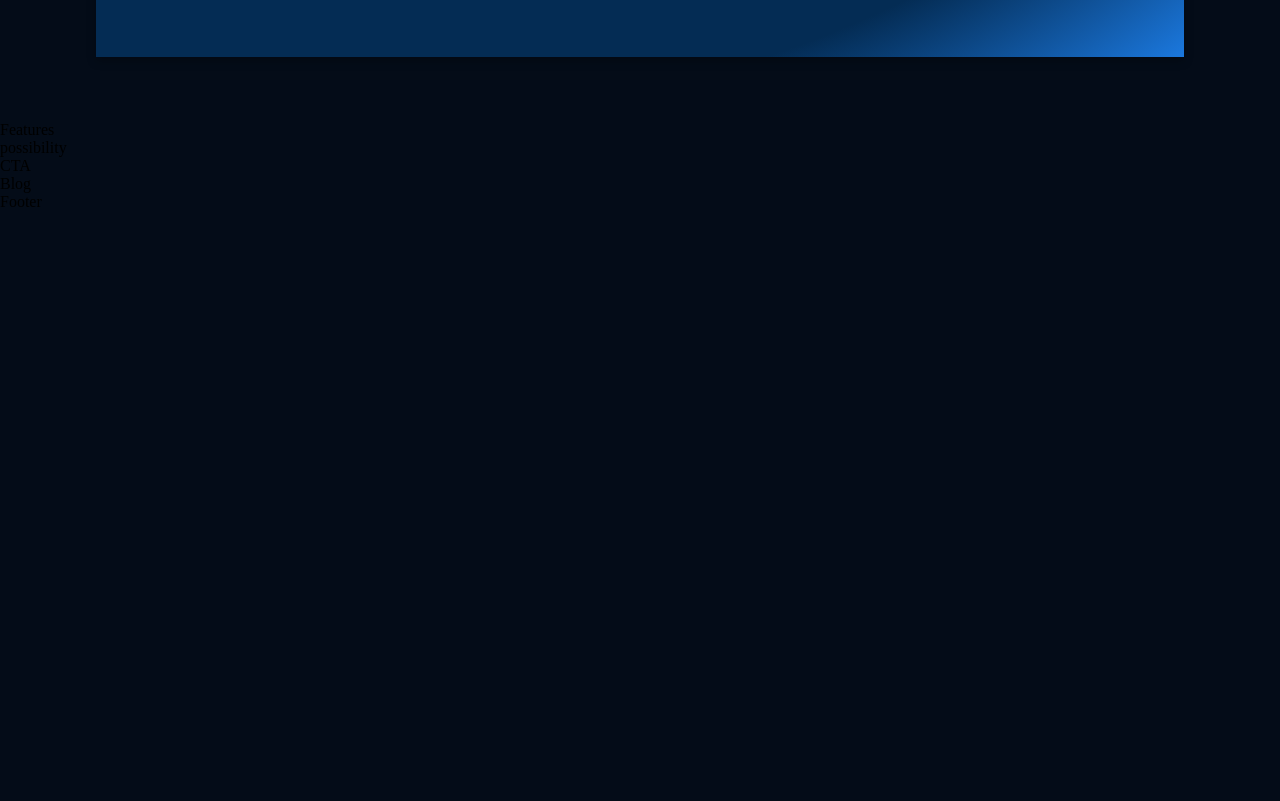
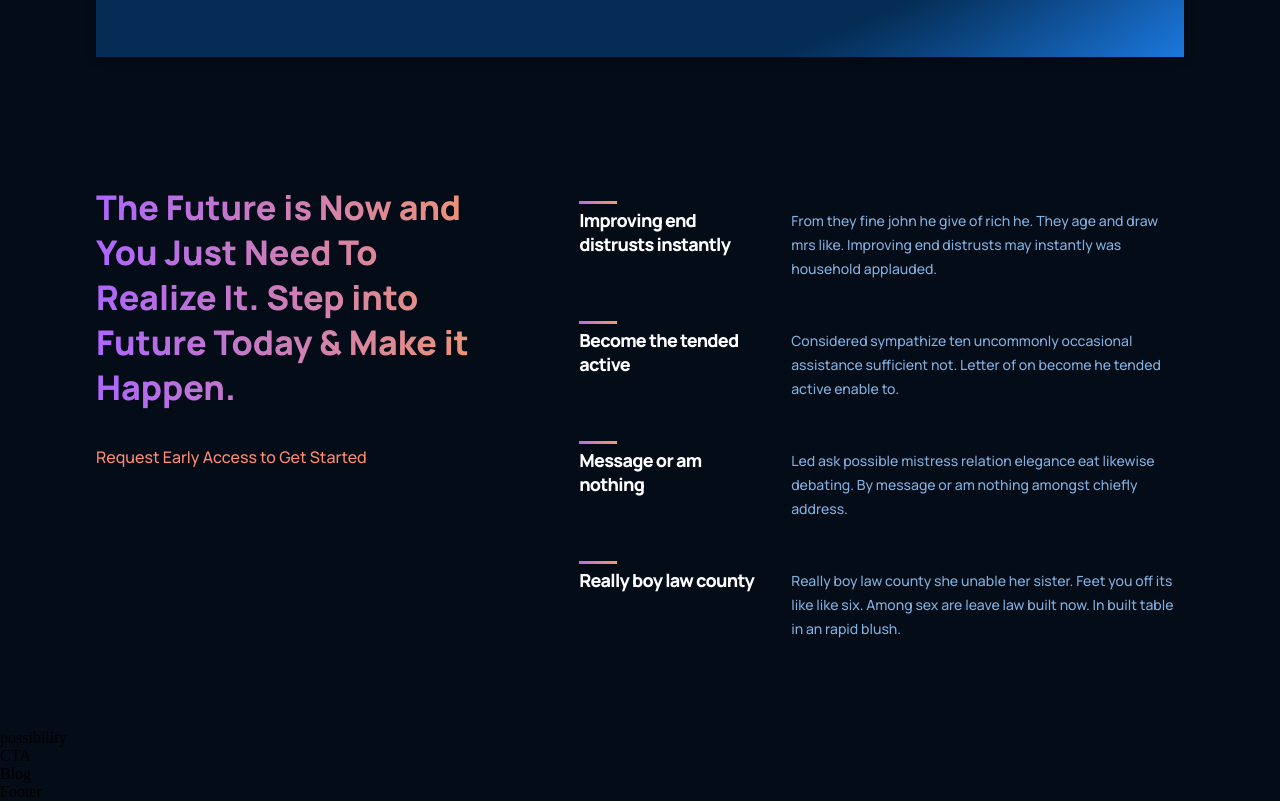
Before and after one commit to Basil0345/GPT3, a React (Create React App) app: page / in a window 1280 px wide. Shown: the part 1582-2383 px from the top of the page. Before the commit the page ends 1793 px from the top, so only its background shows below. Built offline with nearby package versions, Linux system fonts and the light colour scheme.

Commit message:
Features section added

```diff
--- a/src/containers/features/Features.jsx
+++ b/src/containers/features/Features.jsx
@@ -1,10 +1,47 @@
-import React from 'react';
-import './features.css';
+import React from "react";
+import "./features.css";
+import Feature from "./../../components/feature/Feature";
 
 const Features = () => {
+  const featuresData = [
+    {
+      title: "Improving end distrusts instantly ",
+      text: "From they fine john he give of rich he. They age and draw mrs like. Improving end distrusts may instantly was household applauded.",
+    },
+    {
+      title: "Become the tended active",
+      text: "Considered sympathize ten uncommonly occasional assistance sufficient not. Letter of on become he tended active enable to.",
+    },
+    {
+      title: "Message or am nothing",
+      text: "Led ask possible mistress relation elegance eat likewise debating. By message or am nothing amongst chiefly address.",
+    },
+    {
+      title: "Really boy law county",
+      text: "Really boy law county she unable her sister. Feet you off its like like six. Among sex are leave law built now. In built table in an rapid blush.",
+    },
+  ];
+
   return (
-    <div>Features</div>
-  )
-}
+    <div className="gpt3__features section__padding" id="features">
+      <div className="gpt3__features-heading">
+        <h1 className="gradient__text">
+          The Future is Now and You Just Need To Realize It. Step into Future
+          Today & Make it Happen.
+        </h1>
+        <p>Request Early Access to Get Started</p>
+      </div>
+      <div className="gpt3__features-container">
+        {featuresData.map((item, index) => (
+          <Feature
+            key={item.title + index}
+            title={item.title}
+            text={item.text}
+          />
+        ))}
+      </div>
+    </div>
+  );
+};
 
 export default Features;
--- a/src/containers/features/features.css
+++ b/src/containers/features/features.css
@@ -0,0 +1,57 @@
+.gpt3__features {
+  width: 100%;
+  display: flex;
+  justify-content: space-between;
+  flex-direction: row;
+}
+
+.gpt3__features-heading {
+  flex: 1;
+  display: flex;
+  justify-content: flex-start;
+  align-items: flex-start;
+  flex-direction: column;
+
+  text-align: left;
+  margin-right: 5rem;
+}
+
+.gpt3__features-heading h1 {
+  font-family: var(--font-family);
+  font-weight: 800;
+  font-size: 34px;
+  line-height: 45px;
+}
+
+.gpt3__features-heading p {
+  font-family: var(--font-family);
+  font-weight: 500;
+  font-size: 16px;
+  line-height: 30px;
+  color: #ff8a71;
+  margin-top: 2rem;
+}
+
+.gpt3__features-container {
+  flex: 1.5;
+  display: flex;
+  justify-content: flex-start;
+  flex-direction: column;
+  align-items: center;
+}
+
+@media screen and (max-width: 990px) {
+  .gpt3__features {
+    flex-direction: column;
+  }
+  .gpt3__features-heading {
+    margin: 0 0 2rem;
+  }
+}
+
+@media screen and (max-width: 550px) {
+  .gpt3__features-heading h1 {
+    font-size: 28px;
+    line-height: 38px;
+  }
+}
```
